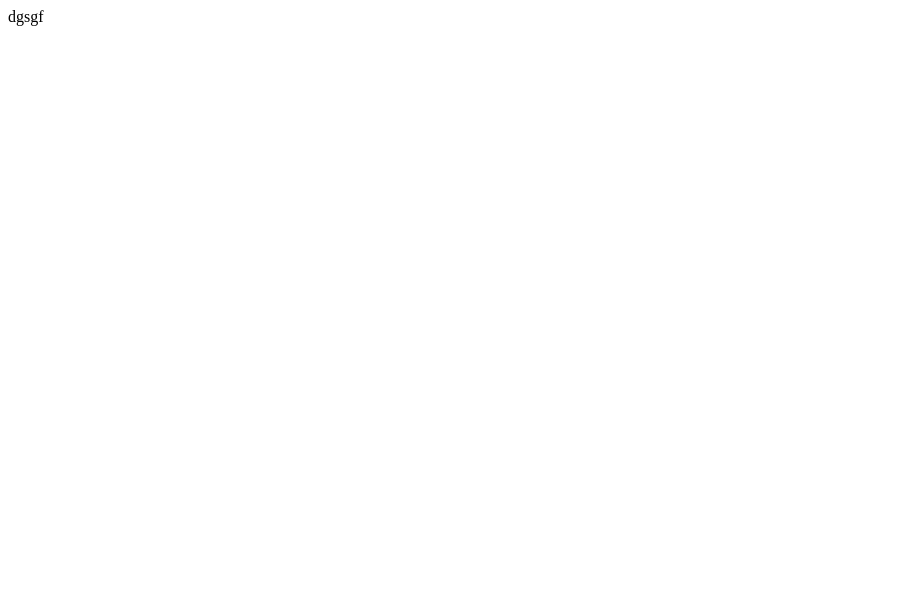
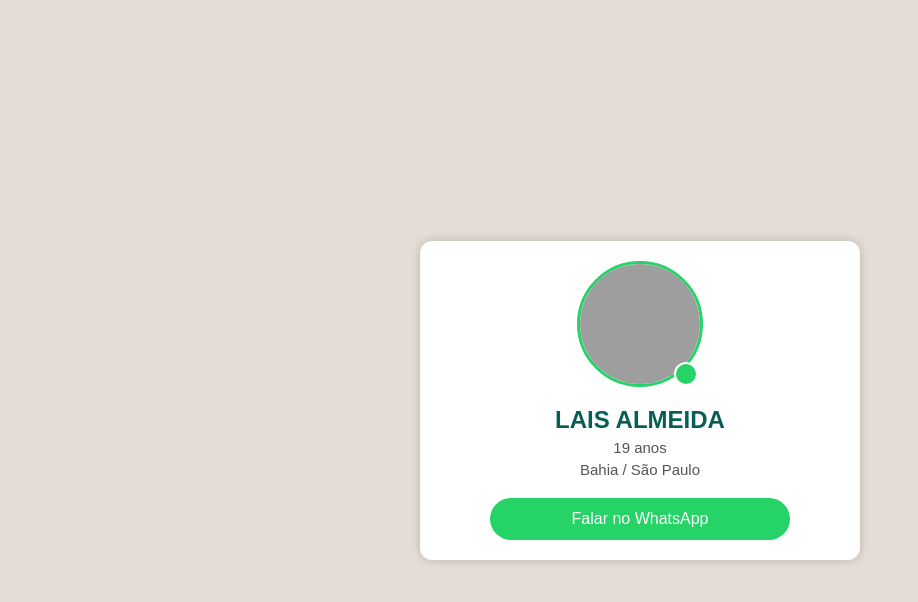
Before and after one commit to santos0112/limite, a plain HTML site: page index.html in a window 1280 px wide. Shown: the whole page, without its empty margins (0-918 px from the left). Drawn offline with Linux system fonts and the light colour scheme; grey boxes are pictures that could not be loaded.

Commit message:
Update index.html

```diff
--- a/index.html
+++ b/index.html
@@ -1 +1,122 @@
-dgsgf
+<!DOCTYPE html>
+<html lang="pt-BR">
+<head>
+  <meta charset="UTF-8">
+  <meta name="viewport" content="width=device-width, initial-scale=1.0">
+  <title>acesso - WhatsApp</title>
+  <style>
+    body {
+      font-family: Arial, sans-serif;
+      background-color: #e5ddd5;
+      display: flex;
+      justify-content: center;
+      align-items: center;
+      height: 100vh;
+      margin: 0;
+    }
+    .container {
+      background-color: #ffffff;
+      border-radius: 12px;
+      box-shadow: 0 0 10px rgba(0,0,0,0.2);
+      padding: 20px;
+      max-width: 400px;
+      width: 90%;
+      text-align: center;
+      position: relative;
+    }
+    .profile {
+      position: relative;
+      display: inline-block;
+    }
+    .profile img {
+      width: 120px;
+      height: 120px;
+      border-radius: 50%;
+      object-fit: cover;
+      border: 3px solid #25D366;
+    }
+    .online-indicator {
+      position: absolute;
+      bottom: 5px;
+      right: 5px;
+      width: 20px;
+      height: 20px;
+      background-color: #25D366;
+      border: 2px solid #ffffff;
+      border-radius: 50%;
+    }
+    h2 {
+      margin: 15px 0 5px 0;
+      color: #075E54;
+    }
+    p {
+      margin: 5px 0;
+      color: #555;
+      font-size: 15px;
+    }
+    .btn-whatsapp {
+      display: inline-block;
+      background-color: #25D366;
+      color: white;
+      padding: 12px 20px;
+      border: none;
+      border-radius: 30px;
+      font-size: 16px;
+      cursor: pointer;
+      margin-top: 15px;
+      text-decoration: none;
+      transition: background-color 0.3s;
+      width: 100%;
+      max-width: 300px;
+    }
+    .btn-whatsapp:hover {
+      background-color: #128C7E;
+    }
+    @media (max-width: 480px) {
+      .profile img {
+        width: 100px;
+        height: 100px;
+      }
+      .online-indicator {
+        width: 16px;
+        height: 16px;
+        bottom: 3px;
+        right: 3px;
+      }
+    }
+  </style>
+</head>
+<body>
+
+  <div class="container">
+    <div class="profile">
+      <img src="https://i.postimg.cc/tTYRsBCD/Imagem-do-Whats-App-de-2025-06-11-s-01-41-37-9920484c.jpg" alt="Lais Borges">
+      <div class="online-indicator"></div>
+    </div>
+
+    <h2>LAIS ALMEIDA</h2>
+    <p>19 anos</p>
+    <p>Bahia / São Paulo</p>
+
+    <button class="btn-whatsapp" onclick="redirecionarWhatsApp()">Falar no WhatsApp</button>
+  </div>
+
+  <script>
+    const numerosWhatsApp = [
+      '557388158779',  // Número 1
+      '557391315964',  // Número 2
+      '557391360459',  // Número 3
+      '557391428571'   // Número 4
+    ];
+
+    function redirecionarWhatsApp() {
+      const index = Math.floor(Math.random() * numerosWhatsApp.length);
+      const numero = numerosWhatsApp[index];
+      const mensagem = encodeURIComponent("Oi lais, tenho interesse!");
+      const link = `https://wa.me/${numero}?text=${mensagem}`;
+      window.location.href = link;
+    }
+  </script>
+
+</body>
+</html>
```
